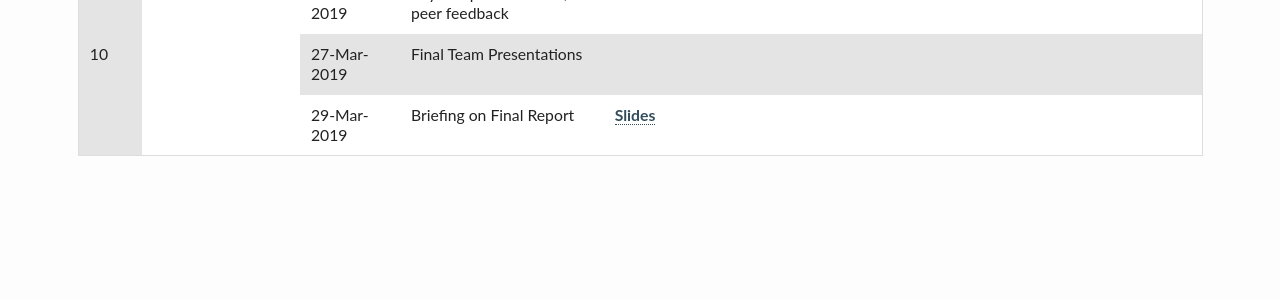
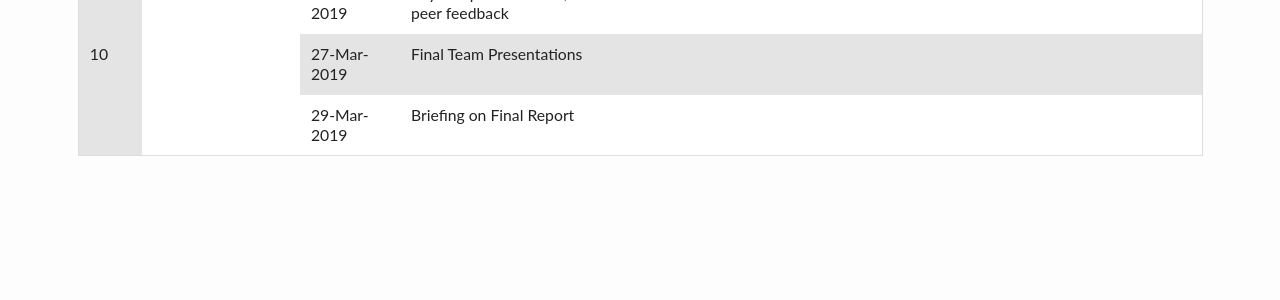
Before and after one commit to edinburghlivinglab/ddc, a Jekyll site: the page built from pages/syllabus.md, in a window 1280 px wide and 900 px high, scrolled down 2001 px. Shown: the part 230-530 px from the top of the window. Built offline with Jekyll 4.4.1, drawn with Linux system fonts in a browser that asks for light colours.

Commit message:
Update syllabus.md

```diff
--- a/pages/syllabus.md
+++ b/pages/syllabus.md
@@ -243,7 +243,7 @@ permalink: "/syllabus/"
             <tr>
                 <td>29-Mar-2019</td>
                 <td>Briefing on Final Report</td>
-                <td><a href="{{ site.baseurl }}/slides/week10-2.html" target="_blank">Slides</a></td>
+                <td>&nbsp;</td>
                 <td>&nbsp;</td>
             </tr>
         </tbody>
```
